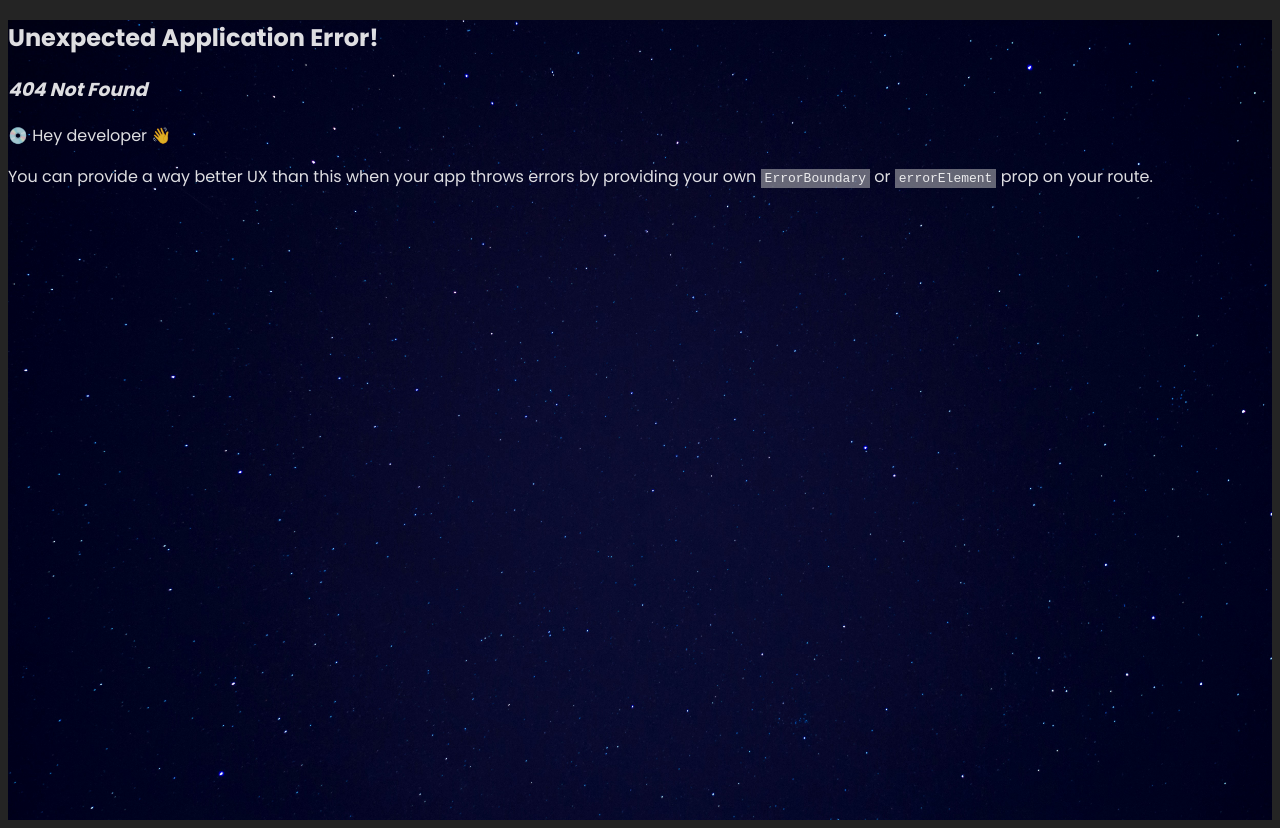
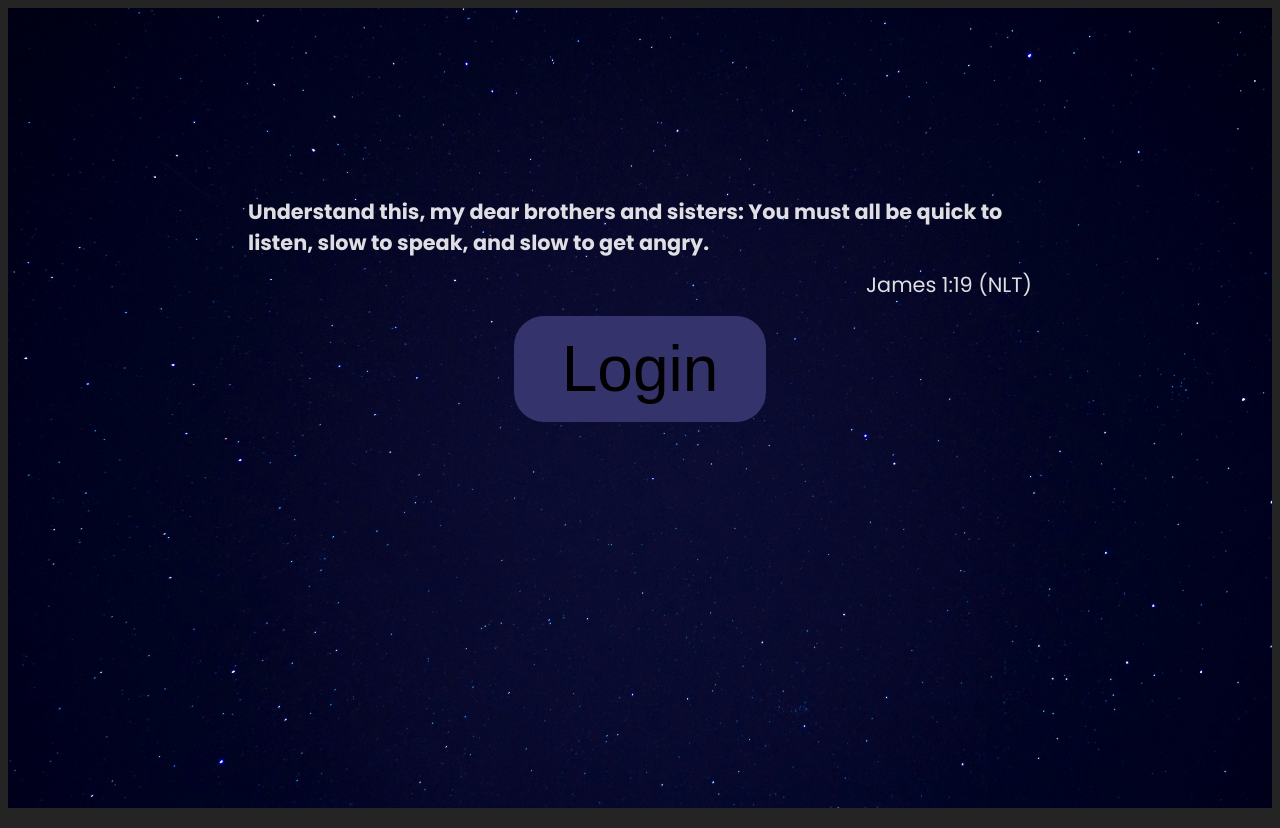
Before and after one commit to kajijang20/Batch34-Slack-App, a React (Vite) app: page / in a window 1280 px wide. Before the commit this address had no page. Built offline with nearby package versions, Linux system fonts and the light colour scheme; the HTML template or start-up script is replaced by a standard one.

Commit message:
did add member but has error, setup homepage as well

```diff
--- a/src/components/DisplayChannelMembersList/DisplayChannelMembersList.jsx
+++ b/src/components/DisplayChannelMembersList/DisplayChannelMembersList.jsx
@@ -2,23 +2,34 @@ import React, { useState, useEffect } from "react";
 import "./DisplayChannelMembersList.scss";
 
 import { DataAllUsers, DataAddMem } from "../../utils/Api";
+import { getHeaders } from "../../utils/helper/getHeaders";
 
 const DisplayChannelMembersList = ({ members, channelId }) => {
-
+    const header = getHeaders();
     const [showPopup, setShowPopup] = useState(false);
     const [allUsers, setAllUsers] = useState([]);
     const [searchTerm, setSearchTerm] = useState("");
     const [dropdownUsers, setDropdownUsers] = useState([]);
     const [memID, setMemID] = useState("");
 
+    useEffect(() => {
+        const fetchUsers = async () => {
+            const allUsersData = await DataAllUsers();
+            setAllUsers(allUsersData);
+        };
+        fetchUsers();
+    }, []);
+
     const togglePopup = () => {
         setShowPopup(!showPopup);
     }
-
-    const handleAddUser = () => {
-        console.log("handle add user");
-        setSearchTerm("");
-        togglePopup();
+console.log("channel id type: ", typeof(channelId));
+    const addUser = () => {
+        if (typeof(channelId) === "number") {
+            console.log("handle add user");
+            setSearchTerm("");
+            togglePopup();
+        }
     }
 
     const handleSearch = (event) => {
@@ -29,27 +40,26 @@ const DisplayChannelMembersList = ({ members, channelId }) => {
     }
 
     const handleAddMemberUserId = (user) => {
+        setSearchTerm(user.email);
         setMemID(user.id);
-        togglePopup();
     }
 
-    useEffect(() => {
-        const fetchUsers = async () => {
-            const allUsersData = await DataAllUsers();
-            setAllUsers(allUsersData);
-            if (memID !== "") {
-                const addUser = await DataAddMem({ id: channelId, member_id: memID });
-                //console.log("adduser: ", addUser);
-            }
-        };
-        fetchUsers();
-    }, []);
+    console.log("channelId: ", channelId);
+    console.log("memId: ", memID);
+
+    const handleAddUser = async () => {
+        console.log("handle add user");
+        setSearchTerm("");
+        togglePopup();
+        const addUser = await DataAddMem({ id: channelId, member_id: memID });
+        console.log("adduser: ", addUser);
+    }
 
     return (
         <div>
         <div className="channels-member-header">
             <h3> Members: </h3>
-            <button className="add-mem-btn" onClick={handleAddUser}> + </button>
+            <button className="add-mem-btn" onClick={addUser}> + </button>
         </div>
         <div className={`channels-members ${members.length > 5 ? 'scrollable' : ''}`}>
             {members.map((mems) => (
--- a/src/components/DisplayChannelsList/DisplayChannelsList.jsx
+++ b/src/components/DisplayChannelsList/DisplayChannelsList.jsx
@@ -12,7 +12,7 @@ const DisplayChannelsList = ({ setRecipientId, setChatName }) => {
     const [channels, setChannels] = useState([]);
     const [members, setMembers] = useState([]);
     const [allUsers, setAllUsers] = useState([]);
-    const [channelId, setChannelId] = useState([]);
+    const [channelId, setChannelId] = useState("");
 
     const [selectedMembers, setSelectedMembers] = useState([]);
     const [channelName, setChannelName] = useState("");
@@ -137,7 +137,7 @@ const DisplayChannelsList = ({ setRecipientId, setChatName }) => {
                         />
                         {searchTermChannel.length > 0 && dropdownUsers.length > 0 && (
                             <div className="channels-create-channel-search-dropdown">
-                                {dropdownUsers.map((user, userIndex) => (
+                                {dropdownUsers.map((user) => (
                                     <p className="channels-create-channel-search-name"
                                        key={user.id}
                                        onClick={() => handleAddMember(user)}
--- /dev/null
+++ b/src/pages/Homepage/Homepage.jsx
@@ -0,0 +1,26 @@
+import React from "react";
+import { useNavigate } from "react-router-dom";
+import "./Homepage.scss";
+
+const Homepage = () => {
+    const navigate = useNavigate();
+
+    const handleRoute = () => {
+        navigate("./login");
+    }
+
+    return (
+        <div className="homepage">
+            <div className="homepage-content">
+                <h4> Understand this, my dear brothers and sisters:
+                You must all be quick to listen, slow to speak,
+                and slow to get angry. </h4>
+                <p> James 1:19 (NLT) </p>
+            </div>
+            <button onClick={handleRoute}> Login </button>
+        </div>
+    );
+
+}
+
+export default Homepage;
--- /dev/null
+++ b/src/pages/Homepage/Homepage.scss
@@ -0,0 +1,35 @@
+$color-yellow: rgb(231, 187, 103);
+$color-violet: rgba(53, 51, 107, 1);
+
+.homepage {
+    display: flex;
+    flex-direction: column;
+    align-items: center;
+
+    .homepage-content {
+        font-size: 1.3rem;
+        margin: 10rem 15rem 1rem 15rem;
+
+        p {
+            display: flex;
+            justify-content: flex-end;
+            margin: -1rem 0 0 0;
+        }
+    }
+
+    button {
+        font-size: 4rem;
+        padding: 1rem 3rem;
+        border-radius: 30px;
+        border: none;
+        background-color: $color-violet;
+        transition: all ease 0.3s;
+        cursor: pointer;
+
+        &:hover {
+            background-color: $color-yellow;
+            color: black;
+            padding: 2rem 4rem;
+        }
+    }
+}
--- a/src/utils/AppRouter.jsx
+++ b/src/utils/AppRouter.jsx
@@ -6,6 +6,7 @@ import {
 } from "react-router-dom";
 
 import { getHeaders } from "./helper/getHeaders";
+import Homepage from "../pages/Homepage/Homepage";
 import Sidebar from "../components/Sidebar/Sidebar";
 import Channelspage from "../pages/Channelspage/Channelspage";
 import Messagespage from "../pages/Messagespage/Messagespage";
@@ -24,6 +25,10 @@ const AppRouter = () => {
 
     const router = createBrowserRouter([
         {
+            path: "/",
+            element: <Homepage />
+        },
+        {
             path: "/channels",
             element: <PrivateRoute
                         path="/channels"
@@ -36,7 +41,6 @@ const AppRouter = () => {
                 },
             ],
         },
-
         {
             path: "/messages",
             element: <PrivateRoute
```
